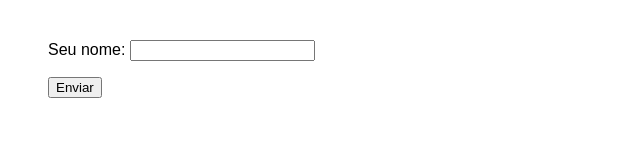
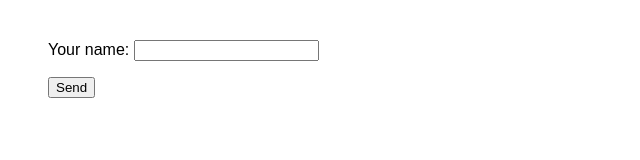
Before and after one commit to AsrielDreemurrGM/Boas_Praticas_De_CSS, a website: page bem/index.html in a window 1280 px wide. Shown: the full height of the page, 0-640 px from the left. Drawn offline with Linux system fonts and the light colour scheme.

Commit message:
Converted BEM Folder Code And Comments To English
- Added Explanation About Source Maps In The "mainSass.css" CSS File;

```diff
--- a/bem/index.html
+++ b/bem/index.html
@@ -1,5 +1,5 @@
 <!DOCTYPE html>
-<html lang="pt-BR">
+<html lang="en">
 <head>
     <meta charset="UTF-8">
     <meta name="viewport" content="width=device-width, initial-scale=1.0">
@@ -10,10 +10,10 @@
 <body>
     <form class="form">
         <div class="form__control">
-            <label for="nome">Seu nome:</label>
-            <input id="nome" type="text">
+            <label for="name">Your name:</label>
+            <input id="name" type="text">
         </div>
-        <button class="form__submit form__submit--sending" type="submit">Enviar</button>
+        <button class="form__submit form__submit--sending" type="submit">Send</button>
     </form>
 </body>
 </html>
--- a/bem/main.scss
+++ b/bem/main.scss
@@ -1,4 +1,5 @@
-// MESMO CÓDIGO CSS, PORÉM REESCRITO COM METODOLOGIA BEM E UTILIZANDO O SASS
+// SAME CSS CODE REWRITTEN USING BEM METHODOLOGY AND SASS
+
 .form {
     margin: 40px;
 
```
Also changed, not shown: bem/main.css, 1 other file.
